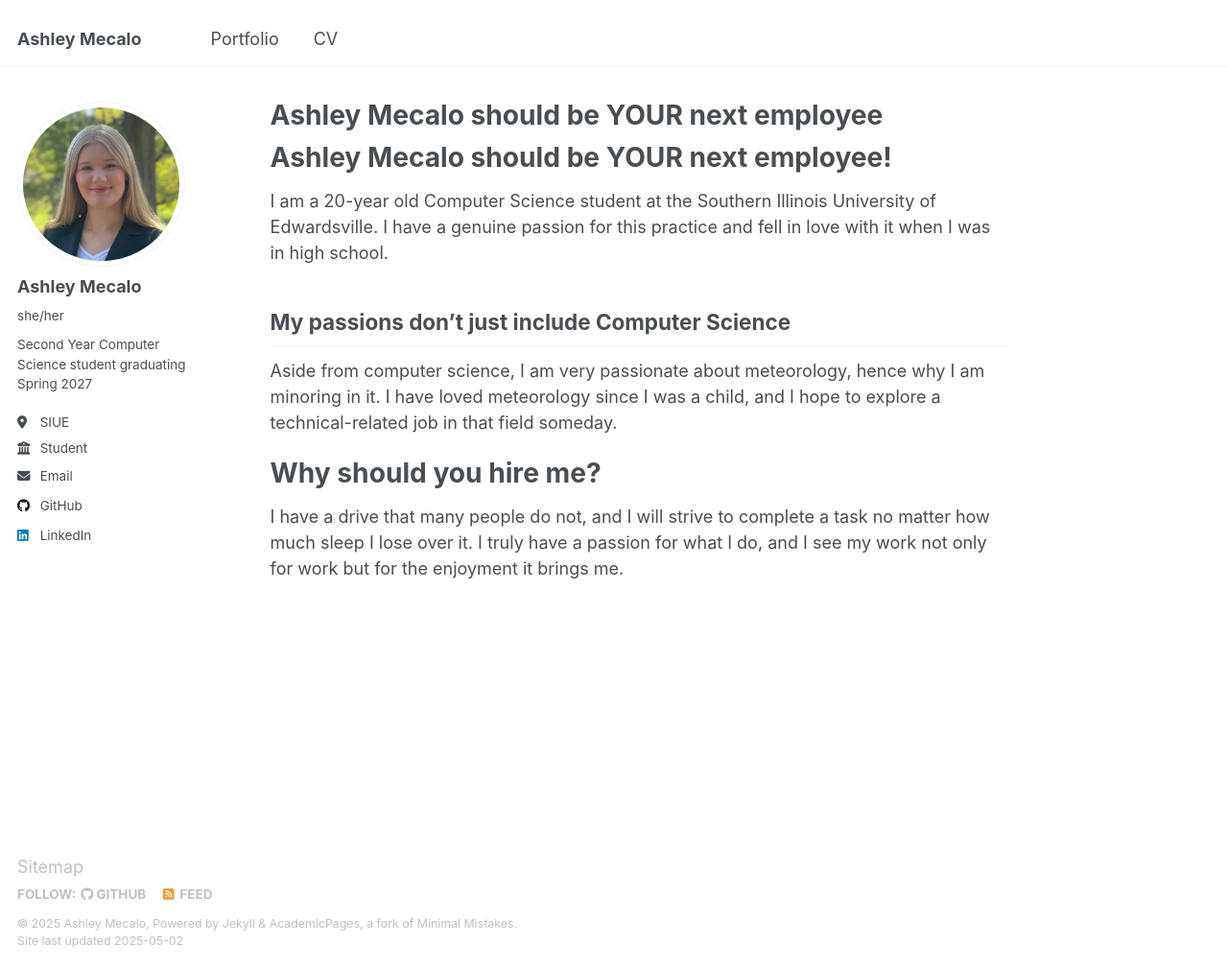
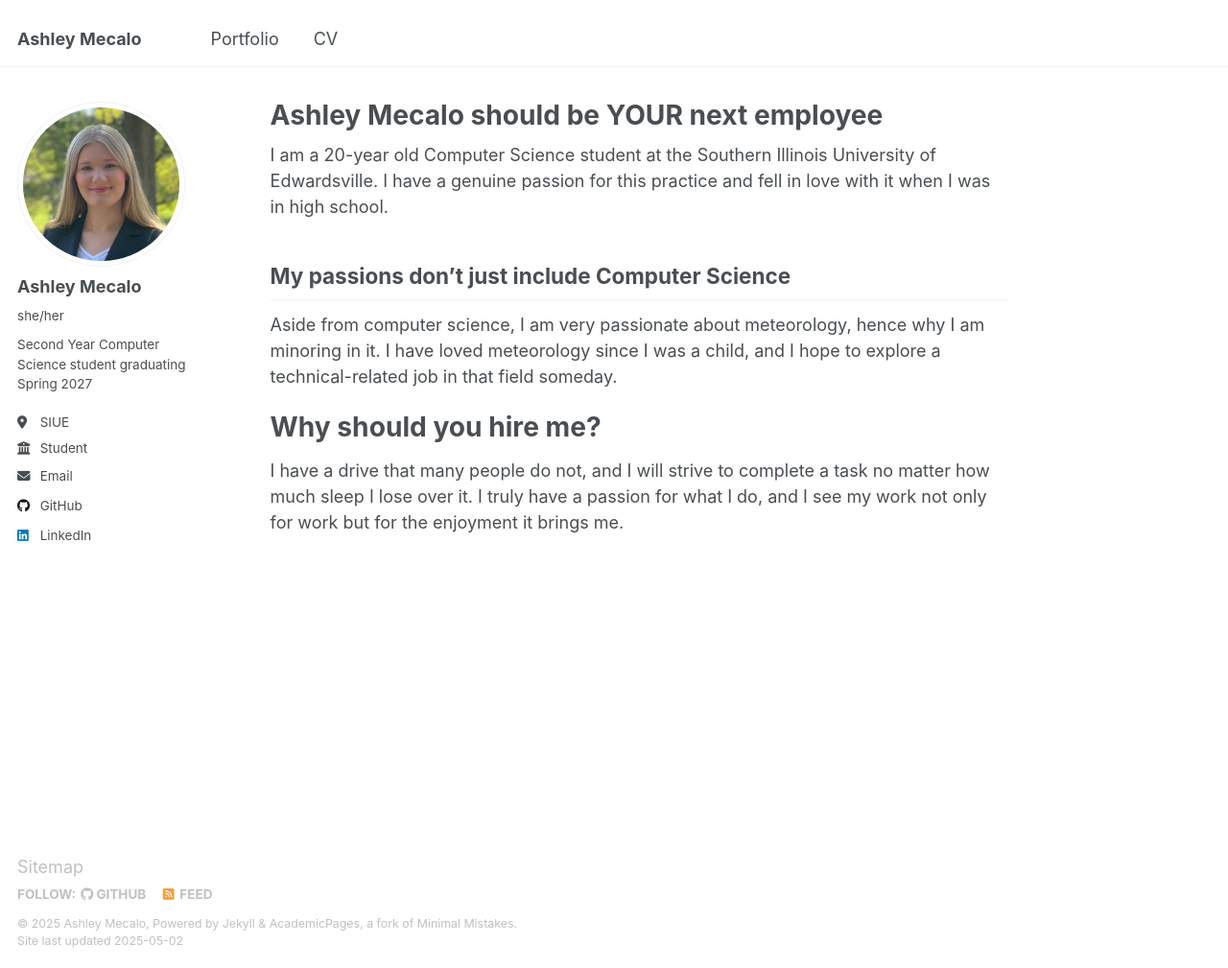
Before and after one commit to mecalash/mecalash.github.io, a Jekyll site: the page built from _pages/about.md, in a window 1280 px wide and 1009 px high. Shown: the whole window at 96% size. Built offline with Jekyll 4.4.1, drawn with Linux system fonts in a browser that asks for light colours.

Commit message:
Final final push on front page

```diff
--- a/_pages/about.md
+++ b/_pages/about.md
@@ -7,7 +7,6 @@ redirect_from:
   - /about.html
 ---
 
-# Ashley Mecalo should be YOUR next employee!
 I am a 20-year old Computer Science student at the Southern Illinois University of Edwardsville. I have a genuine passion for this practice and fell in love with it when I was in high school.
 
 ## My passions don't just include Computer Science
```
